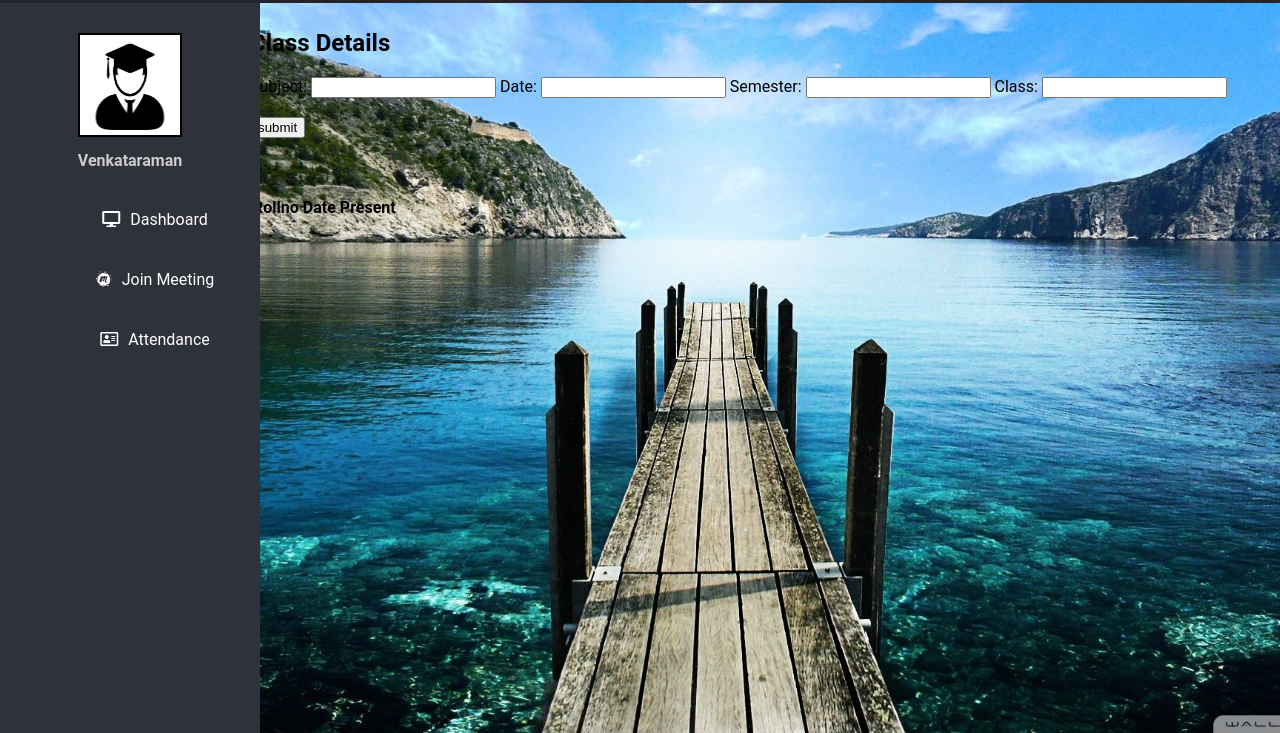
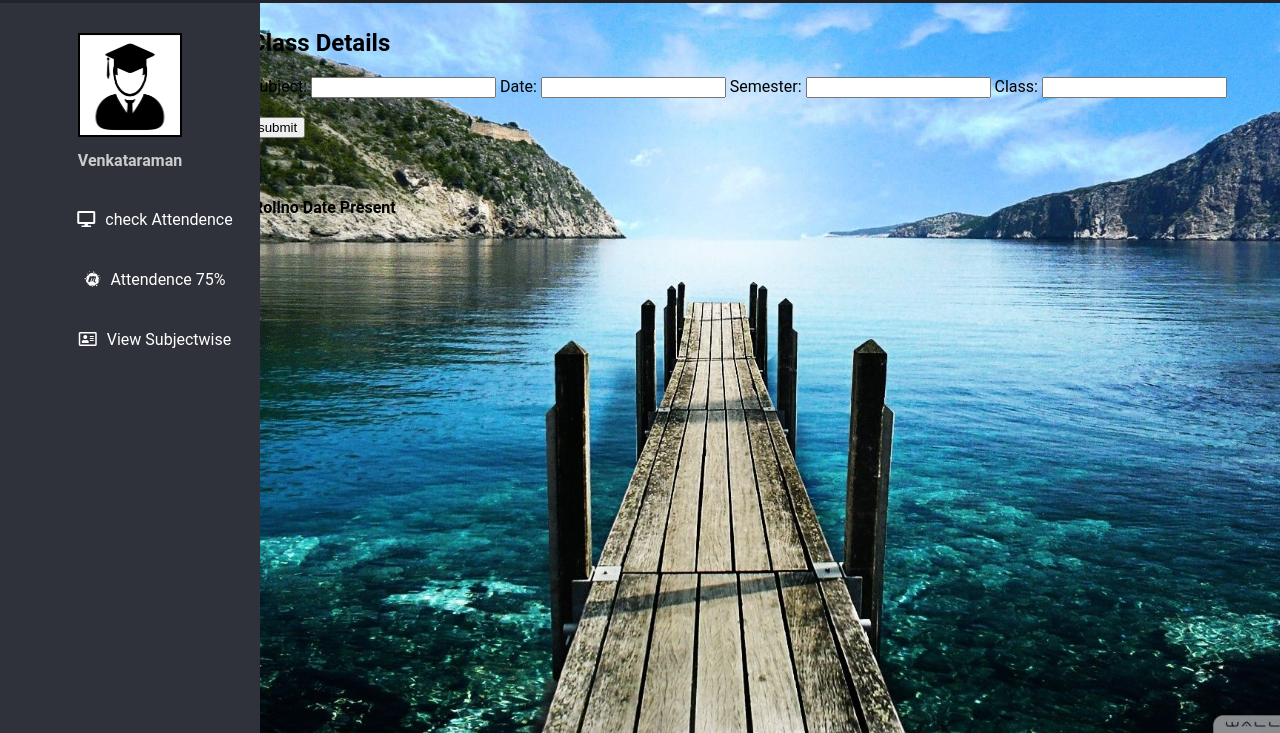
Before and after one commit to venkat19-spec/Software_project, a plain HTML site: page views/viewattendence.html in a window 1280 px wide. Shown: the part 67-800 px from the top of the page. Drawn offline with Linux system fonts and the light colour scheme.

Commit message:
Update viewattendence.html

```diff
--- a/views/viewattendence.html
+++ b/views/viewattendence.html
@@ -26,9 +26,9 @@
         <div class="sidebar" align="center">
                 <img src="studenticon.jpg" class="profile_image" alt="" height="200px" width="200px" border="2px">
                 <h4>Venkataraman</h4>
-            <a href="Checksemattendence"><em class="fas fa-desktop"></em><span>Dashboard</span></a>
-            <a href="checkless"><em class="fab fa-meetup"></em><span>Join Meeting</span></a>
-            <a href="view"><em class="far fa-address-card"></em><span>Attendance</span></a>
+            <a href="Checksemattendence"><em class="fas fa-desktop"></em><span>check Attendence</span></a>
+            <a href="checkless"><em class="fab fa-meetup"></em><span>Attendence 75%</span></a>
+            <a href="view"><em class="far fa-address-card"></em><span>View Subjectwise</span></a>
 
 
         </div>
```
